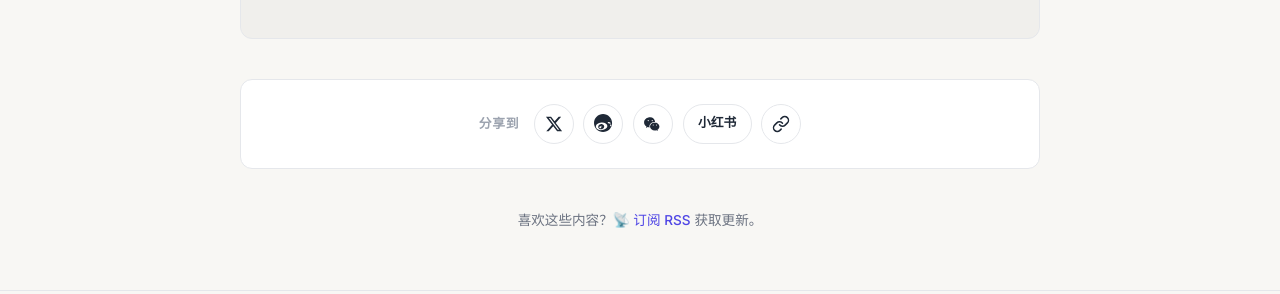
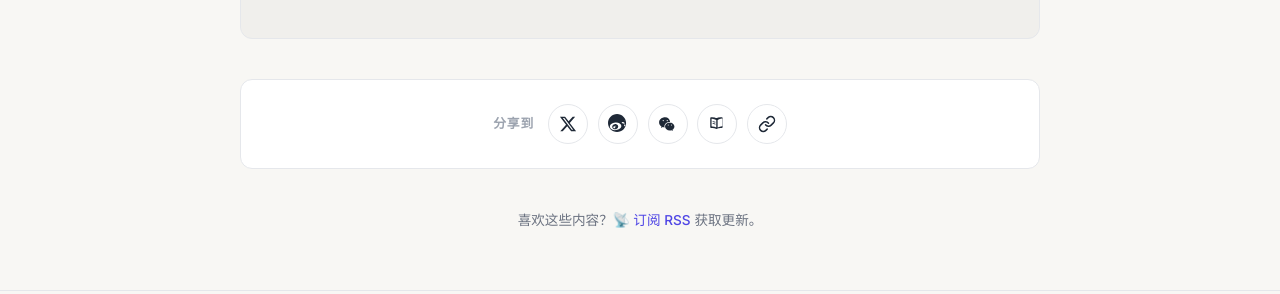
Before and after one commit to wujiaming88/wujiaming88.github.io, a Jekyll site: the page built from _posts/2026-02-28-news-broadcast.md, in a window 1280 px wide and 1400 px high, scrolled down 1088 px. Shown: the part 879-1173 px from the top of the window. Built offline with Jekyll 4.4.1, drawn with Linux system fonts in a browser that asks for light colours.

Commit message:
小红书改用矢量图标：文字胶囊→开卷书形 SVG 圆钮，五个分享图标全部统一为圆形矢量风格

```diff
--- a/_layouts/single.html
+++ b/_layouts/single.html
@@ -156,7 +156,7 @@ layout: default
         <svg viewBox="0 0 24 24" width="20" height="20" aria-hidden="true"><path fill="currentColor" d="M8.69 4C4.62 4 1.3 6.74 1.3 10.13c0 1.96 1.12 3.71 2.86 4.84l-.6 1.78 2.13-1.06c.76.2 1.43.36 2.18.4-.1-.42-.16-.85-.16-1.3 0-2.93 2.78-5.3 6.2-5.3.23 0 .46 0 .68.04C14.13 6.04 11.7 4 8.69 4zm-2.4 3.06c.42 0 .77.35.77.77s-.35.76-.77.76a.76.76 0 0 1-.76-.76c0-.42.34-.77.76-.77zm4.8 0c.42 0 .76.35.76.77s-.34.76-.76.76a.76.76 0 0 1-.77-.76c0-.42.35-.77.77-.77zm3.1 3.06c-3.18 0-5.77 2.13-5.77 4.77 0 2.64 2.59 4.78 5.77 4.78.66 0 1.3-.1 1.9-.27l1.74.92-.48-1.45c1.4-.97 2.37-2.4 2.37-3.98 0-2.64-2.59-4.77-5.77-4.77h.01zm-1.9 2.46c.35 0 .63.28.63.63a.63.63 0 0 1-.63.63.63.63 0 0 1-.64-.63c0-.35.29-.63.64-.63zm3.8 0c.35 0 .64.28.64.63a.63.63 0 0 1-.64.63.63.63 0 0 1-.63-.63c0-.35.28-.63.63-.63z"/></svg>
       </button>
       <button onclick="shareToXhs()" class="share-btn" data-brand="xhs" title="分享到小红书" aria-label="分享到小红书">
-        <span class="share-xhs-text">小红书</span>
+        <svg viewBox="0 0 24 24" width="18" height="18" aria-hidden="true"><path fill="currentColor" d="M12 4.5C9.7 3.2 6.9 2.7 4 3c-.6.06-1 .55-1 1.15v12.1c0 .67.6 1.18 1.26 1.1 2.5-.28 5 .2 7 1.4 1.99-1.2 4.5-1.68 7-1.4.66.08 1.26-.43 1.26-1.1V4.15C19.52 3.55 19.13 3.06 18.5 3c-2.9-.3-5.7.2-8 1.5zm-.85 12.06A11.4 11.4 0 0 0 5.2 15.3a.55.55 0 0 1-.45-.54V5.43c0-.34.3-.6.63-.55 1.96.27 3.86.78 5.62 1.84v9.84h.15zm1.7 0V6.56c1.76-1.06 3.66-1.57 5.62-1.84.34-.05.63.21.63.55v9.33c0 .27-.2.5-.45.54-2.1.27-3.8.66-5.8 1.42z"/><path fill="currentColor" d="M6.6 8.2c1.1.13 2.16.42 3.16.9a.5.5 0 1 1-.43.9 9.6 9.6 0 0 0-2.85-.81.5.5 0 1 1 .12-.99zm0 2.5c1.1.13 2.16.42 3.16.9a.5.5 0 1 1-.43.9 9.6 9.6 0 0 0-2.85-.81.5.5 0 1 1 .12-.99z"/></svg>
       </button>
       <button onclick="copyToClipboard('{{ site.url }}{{ page.url }}')" class="share-btn" data-brand="copy" title="复制链接" aria-label="复制链接">
         <svg viewBox="0 0 24 24" width="18" height="18" fill="none" stroke="currentColor" stroke-width="2" stroke-linecap="round" stroke-linejoin="round" aria-hidden="true"><path d="M10 13a5 5 0 0 0 7.54.54l3-3a5 5 0 0 0-7.07-7.07l-1.72 1.71"/><path d="M14 11a5 5 0 0 0-7.54-.54l-3 3a5 5 0 0 0 7.07 7.07l1.71-1.71"/></svg>
--- a/assets/post.css
+++ b/assets/post.css
@@ -978,15 +978,7 @@ article.post .post-content hr,
 .share-btn[data-brand="copy"]   { --brand: var(--accent); }
 [data-theme="dark"] .share-btn[data-brand="x"]:hover { background: #e4e4e7; border-color: #e4e4e7; color: #111; }
 
-/* 小红书无干净单字图标，用文字胶囊（与圆按钮同高度对齐） */
-.share-btn[data-brand="xhs"] {
-  width: auto;
-  border-radius: 20px;
-  padding: 0 0.9rem;
-  font-size: 0.8rem;
-  font-weight: 600;
-}
-.share-xhs-text { line-height: 1; }
+/* 小红书现也用矢量图标，与其他圆按钮一致（无需特殊尺寸覆盖）*/
 
 /* 小红书弹窗里的主 CTA（保留填色强调） */
 .xhs-copy-cta {
@@ -1029,6 +1021,6 @@ article.post .post-content hr,
 @media (max-width: 768px) {
   .share-section { gap: 0.5rem 0.75rem; padding: 1.25rem 1rem; }
   .share-btn { width: 44px; height: 44px; }
-  .share-btn[data-brand="xhs"] { width: auto; height: 44px; padding: 0 1rem; }
+  .share-btn[data-brand="xhs"] { width: 44px; height: 44px; padding: 0; }
   .xhs-copy-cta { min-height: 44px; }
 }
```
